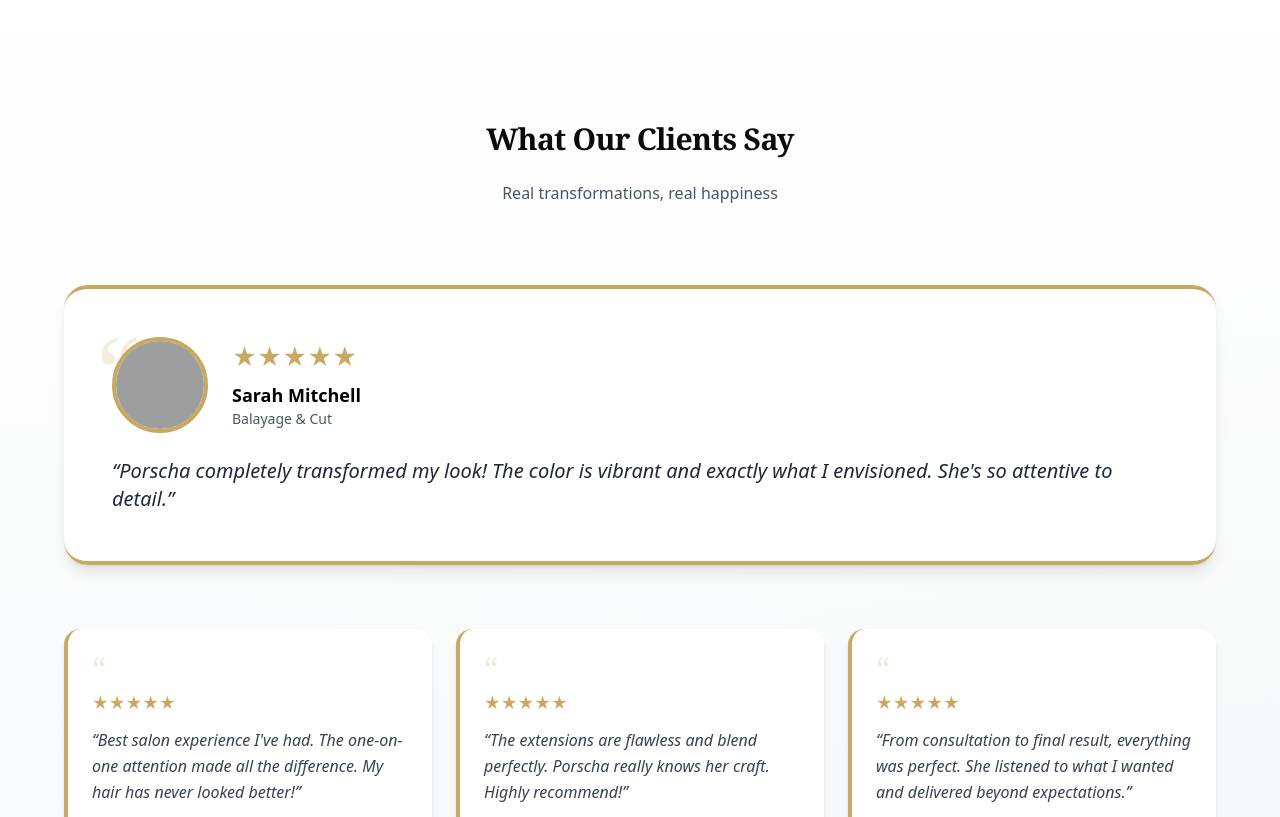
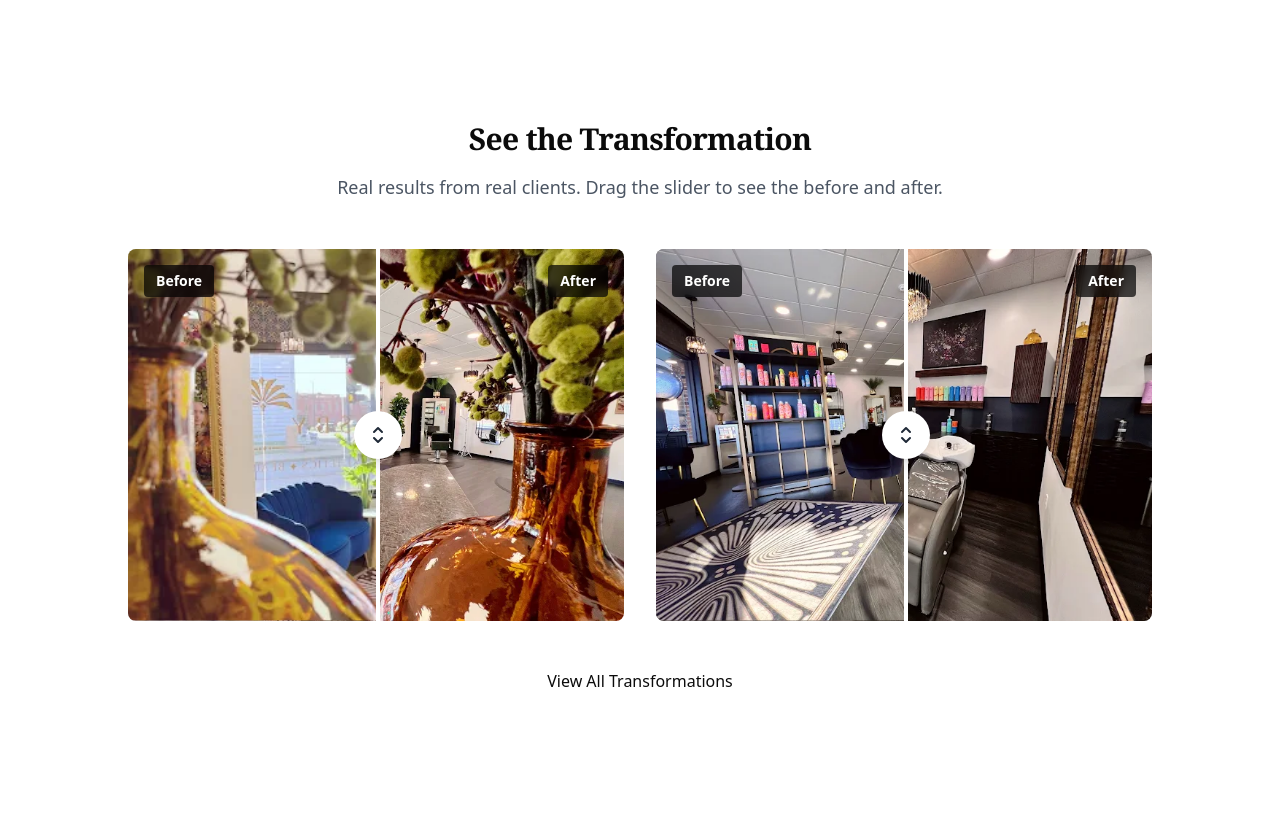
Before and after one commit to Miles-Collins/salon-site, a Next.js app: page / in a window 1280 px wide. Shown: the part 1980-2797 px from the top of the page. Built offline with nearby package versions, Linux system fonts and the light colour scheme; no server answers; the database is empty; grey boxes are pictures that could not be loaded.

Commit message:
TODO 16: Create before/after showcase - interactive slider component with drag functionality

```diff
--- a/src/app/page.tsx
+++ b/src/app/page.tsx
@@ -6,6 +6,7 @@ import logoImg from "../../public/ColorRebelTransparent.png";
 import { createClient } from "@supabase/supabase-js";
 import GoogleReviews from "@/components/GoogleReviews";
 import FAQAccordion from "@/components/FAQAccordion";
+import BeforeAfterSlider from "@/components/BeforeAfterSlider";
 
 export const dynamic = "force-dynamic";
 export const metadata = {
@@ -281,6 +282,37 @@ export default async function HomePage() {
         </div>
       </Section>
 
+      {/* Before/After Transformation Showcase */}
+      <Section className="py-24 md:py-32">
+        <div className="max-w-5xl mx-auto">
+          <div className="text-center mb-12">
+            <h2 className="h2 mb-4">See the Transformation</h2>
+            <p className="text-lg text-gray-600">Real results from real clients. Drag the slider to see the before and after.</p>
+          </div>
+
+          <div className="grid md:grid-cols-2 gap-8 mb-12">
+            <BeforeAfterSlider
+              beforeImage="/gallery/2025-10-09.webp"
+              afterImage="/gallery/2025-10-12.webp"
+              beforeAlt="Before hair color transformation"
+              afterAlt="After vivid hair color"
+            />
+            <BeforeAfterSlider
+              beforeImage="/gallery/2025-10-13.webp"
+              afterImage="/gallery/2025-10-133.webp"
+              beforeAlt="Before hair styling"
+              afterAlt="After precision cut and style"
+            />
+          </div>
+
+          <div className="text-center">
+            <Link href="/transformations" className="btn-primary">
+              View All Transformations
+            </Link>
+          </div>
+        </div>
+      </Section>
+
       {/* Testimonials Section */}
       <TestimonialsSection />
 
--- a/src/app/transformations/page.tsx
+++ b/src/app/transformations/page.tsx
@@ -2,8 +2,21 @@ import Section from "@/components/Section";
 import { createClient } from "@supabase/supabase-js";
 import Image from "next/image";
 import Link from "next/link";
+import BeforeAfterSlider from "@/components/BeforeAfterSlider";
+import type { Metadata } from "next";
 
 export const dynamic = "force-dynamic";
+
+export const metadata: Metadata = {
+  title: "Hair Transformations",
+  description: "View stunning before & after hair transformations. Color corrections, vivid colors, precision cuts, and complete makeovers by Porscha. Real client results.",
+  openGraph: {
+    title: "Hair Transformations | Color Rebel by Porscha",
+    description: "Stunning before & after hair transformations. See real client results and dramatic changes.",
+    url: "https://colorrebelbyporscha.com/transformations",
+    images: [{ url: "/api/og?page=transformations", width: 1200, height: 630, alt: "Hair Transformations" }],
+  },
+};
 
 type GalleryImage = {
   name: string;
@@ -59,9 +72,24 @@ export default async function TransformationsPage() {
         <div className="max-w-6xl mx-auto">
           {transformations.length === 0 ? (
             <div className="text-center py-16">
-              <p className="text-gray-500 text-lg">
+              <p className="text-gray-500 text-lg mb-8">
                 Transformation gallery coming soon! Check back for amazing before & after reveals.
               </p>
+              <p className="text-gray-600 mb-6">
+                In the meantime, explore our interactive before/after demo below:
+              </p>
+              {/* Demo slider with placeholder images */}
+              <div className="max-w-2xl mx-auto mb-8">
+                <BeforeAfterSlider
+                  beforeImage="/gallery/2025-10-09.webp"
+                  afterImage="/gallery/2025-10-12.webp"
+                  beforeAlt="Before hair transformation"
+                  afterAlt="After hair transformation"
+                />
+                <p className="text-sm text-gray-500 mt-4 italic">
+                  Interactive demo - drag the slider to compare
+                </p>
+              </div>
               <Link href="/gallery" className="btn-outline mt-6 inline-block">
                 View Full Gallery
               </Link>
@@ -75,47 +103,40 @@ export default async function TransformationsPage() {
                 const afterUrl = `${process.env.NEXT_PUBLIC_SUPABASE_URL}/storage/v1/object/public/gallery/${transformation.name}`;
 
                 return (
-                  <div key={transformation.name} className="space-y-4">
+                  <div key={transformation.name} className="space-y-6">
                     {transformation.caption && (
                       <h3 className="text-2xl font-semibold text-center text-gray-900">
                         {transformation.caption}
                       </h3>
                     )}
-                    <div className="grid md:grid-cols-2 gap-6">
-                      {/* Before */}
-                      {beforeUrl && (
-                        <div className="relative">
-                          <div className="absolute top-4 left-4 z-10 px-3 py-1 bg-black/70 text-white text-sm font-semibold rounded">
-                            BEFORE
-                          </div>
-                          <div className="relative aspect-[3/4] rounded overflow-hidden shadow-lg">
-                            <Image
-                              src={beforeUrl}
-                              alt={`Before transformation ${idx + 1}`}
-                              fill
-                              className="object-cover"
-                              sizes="(max-width: 768px) 100vw, 50vw"
-                            />
-                          </div>
-                        </div>
-                      )}
 
-                      {/* After */}
-                      <div className="relative">
-                        <div className="absolute top-4 left-4 z-10 px-3 py-1 bg-brand-accent text-white text-sm font-semibold rounded">
-                          AFTER
-                        </div>
-                        <div className="relative aspect-[3/4] rounded overflow-hidden shadow-lg">
+                    {/* Interactive Before/After Slider */}
+                    {beforeUrl && (
+                      <div className="max-w-4xl mx-auto">
+                        <BeforeAfterSlider
+                          beforeImage={beforeUrl}
+                          afterImage={afterUrl}
+                          beforeAlt={`Before: ${transformation.caption || 'Hair transformation'}`}
+                          afterAlt={`After: ${transformation.caption || 'Hair transformation'}`}
+                        />
+                      </div>
+                    )}
+
+                    {/* Fallback: Side by side if no before image */}
+                    {!beforeUrl && (
+                      <div className="relative max-w-2xl mx-auto">
+                        <div className="relative aspect-[3/4] rounded-lg overflow-hidden shadow-lg">
                           <Image
                             src={afterUrl}
-                            alt={`After transformation ${idx + 1}`}
+                            alt={`Transformation: ${transformation.caption || idx + 1}`}
                             fill
                             className="object-cover"
                             sizes="(max-width: 768px) 100vw, 50vw"
                           />
                         </div>
                       </div>
-                    </div>
+                    )}
+
                     {transformation.tags && transformation.tags.length > 0 && (
                       <div className="flex flex-wrap gap-2 justify-center">
                         {transformation.tags.map((tag) => (
--- /dev/null
+++ b/src/components/BeforeAfterSlider.tsx
@@ -0,0 +1,132 @@
+"use client";
+
+import { useState, useRef, useEffect } from "react";
+import Image from "next/image";
+
+interface BeforeAfterSliderProps {
+  beforeImage: string;
+  afterImage: string;
+  beforeAlt?: string;
+  afterAlt?: string;
+  className?: string;
+}
+
+export default function BeforeAfterSlider({
+  beforeImage,
+  afterImage,
+  beforeAlt = "Before",
+  afterAlt = "After",
+  className = "",
+}: BeforeAfterSliderProps) {
+  const [sliderPosition, setSliderPosition] = useState(50);
+  const [isDragging, setIsDragging] = useState(false);
+  const containerRef = useRef<HTMLDivElement>(null);
+
+  const handleMove = (clientX: number) => {
+    if (!containerRef.current) return;
+
+    const rect = containerRef.current.getBoundingClientRect();
+    const x = clientX - rect.left;
+    const percentage = (x / rect.width) * 100;
+
+    // Clamp between 0 and 100
+    const clampedPercentage = Math.min(Math.max(percentage, 0), 100);
+    setSliderPosition(clampedPercentage);
+  };
+
+  const handleMouseDown = () => setIsDragging(true);
+  const handleMouseUp = () => setIsDragging(false);
+
+  const handleMouseMove = (e: React.MouseEvent) => {
+    if (!isDragging) return;
+    handleMove(e.clientX);
+  };
+
+  const handleTouchMove = (e: React.TouchEvent) => {
+    if (e.touches.length > 0) {
+      handleMove(e.touches[0].clientX);
+    }
+  };
+
+  useEffect(() => {
+    const handleGlobalMouseUp = () => setIsDragging(false);
+    window.addEventListener("mouseup", handleGlobalMouseUp);
+    return () => window.removeEventListener("mouseup", handleGlobalMouseUp);
+  }, []);
+
+  return (
+    <div
+      ref={containerRef}
+      className={`relative w-full aspect-[4/3] overflow-hidden rounded-lg select-none cursor-ew-resize group ${className}`}
+      onMouseMove={handleMouseMove}
+      onMouseDown={handleMouseDown}
+      onMouseUp={handleMouseUp}
+      onTouchMove={handleTouchMove}
+      onTouchStart={() => setIsDragging(true)}
+      onTouchEnd={() => setIsDragging(false)}
+    >
+      {/* After Image (bottom layer) */}
+      <div className="absolute inset-0">
+        <Image
+          src={afterImage}
+          alt={afterAlt}
+          fill
+          className="object-cover"
+          sizes="(min-width: 1024px) 50vw, 100vw"
+          quality={90}
+        />
+        <div className="absolute top-4 right-4 bg-black/70 text-white px-3 py-1.5 text-sm font-semibold rounded backdrop-blur-sm">
+          After
+        </div>
+      </div>
+
+      {/* Before Image (top layer with clip) */}
+      <div
+        className="absolute inset-0 transition-none"
+        style={{ clipPath: `inset(0 ${100 - sliderPosition}% 0 0)` }}
+      >
+        <Image
+          src={beforeImage}
+          alt={beforeAlt}
+          fill
+          className="object-cover"
+          sizes="(min-width: 1024px) 50vw, 100vw"
+          quality={90}
+        />
+        <div className="absolute top-4 left-4 bg-black/70 text-white px-3 py-1.5 text-sm font-semibold rounded backdrop-blur-sm">
+          Before
+        </div>
+      </div>
+
+      {/* Slider Handle */}
+      <div
+        className="absolute top-0 bottom-0 w-1 bg-white cursor-ew-resize z-10"
+        style={{ left: `${sliderPosition}%` }}
+      >
+        {/* Handle Circle */}
+        <div className="absolute top-1/2 left-1/2 -translate-x-1/2 -translate-y-1/2 w-12 h-12 bg-white rounded-full shadow-lg flex items-center justify-center group-hover:scale-110 transition-transform duration-200">
+          <svg
+            className="w-6 h-6 text-gray-800"
+            fill="none"
+            stroke="currentColor"
+            viewBox="0 0 24 24"
+          >
+            <path
+              strokeLinecap="round"
+              strokeLinejoin="round"
+              strokeWidth={2}
+              d="M8 9l4-4 4 4m0 6l-4 4-4-4"
+            />
+          </svg>
+        </div>
+      </div>
+
+      {/* Instructions overlay on first load */}
+      <div className="absolute inset-0 bg-black/30 flex items-center justify-center opacity-0 group-hover:opacity-100 transition-opacity duration-300 pointer-events-none">
+        <div className="bg-white/90 backdrop-blur-sm px-4 py-2 rounded-lg text-sm font-medium text-gray-900">
+          ← Drag to compare →
+        </div>
+      </div>
+    </div>
+  );
+}
```
